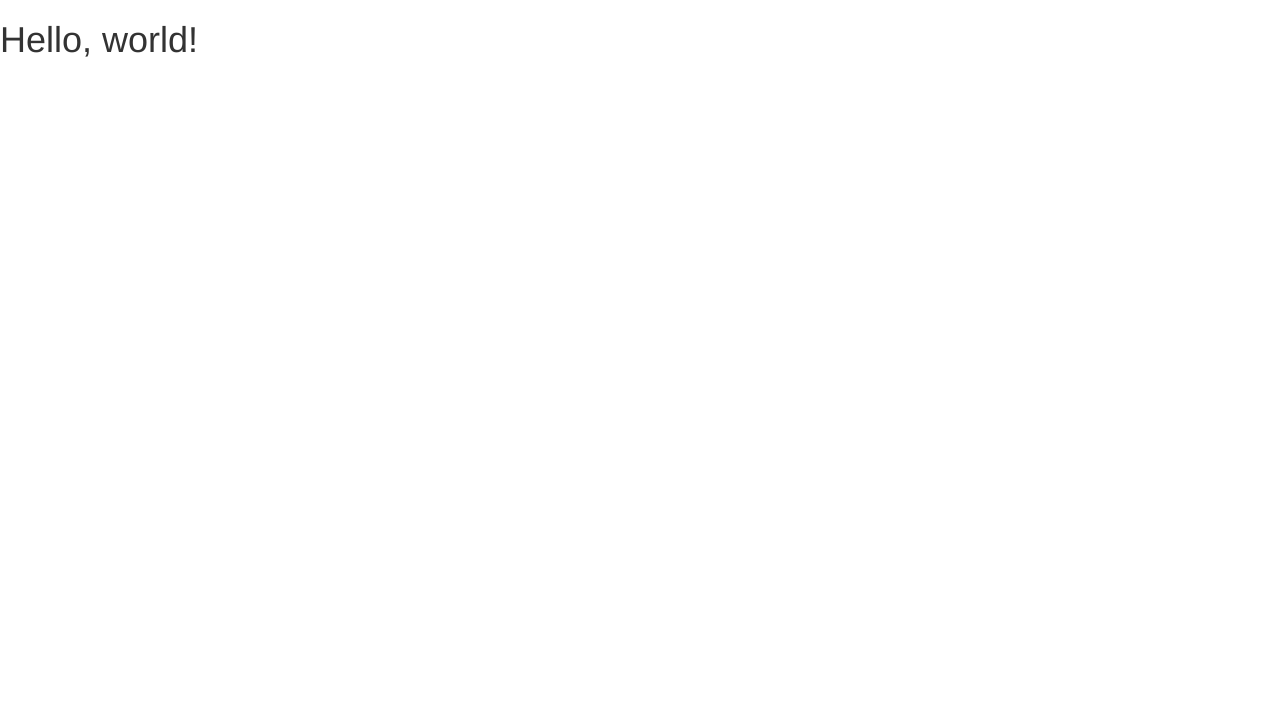
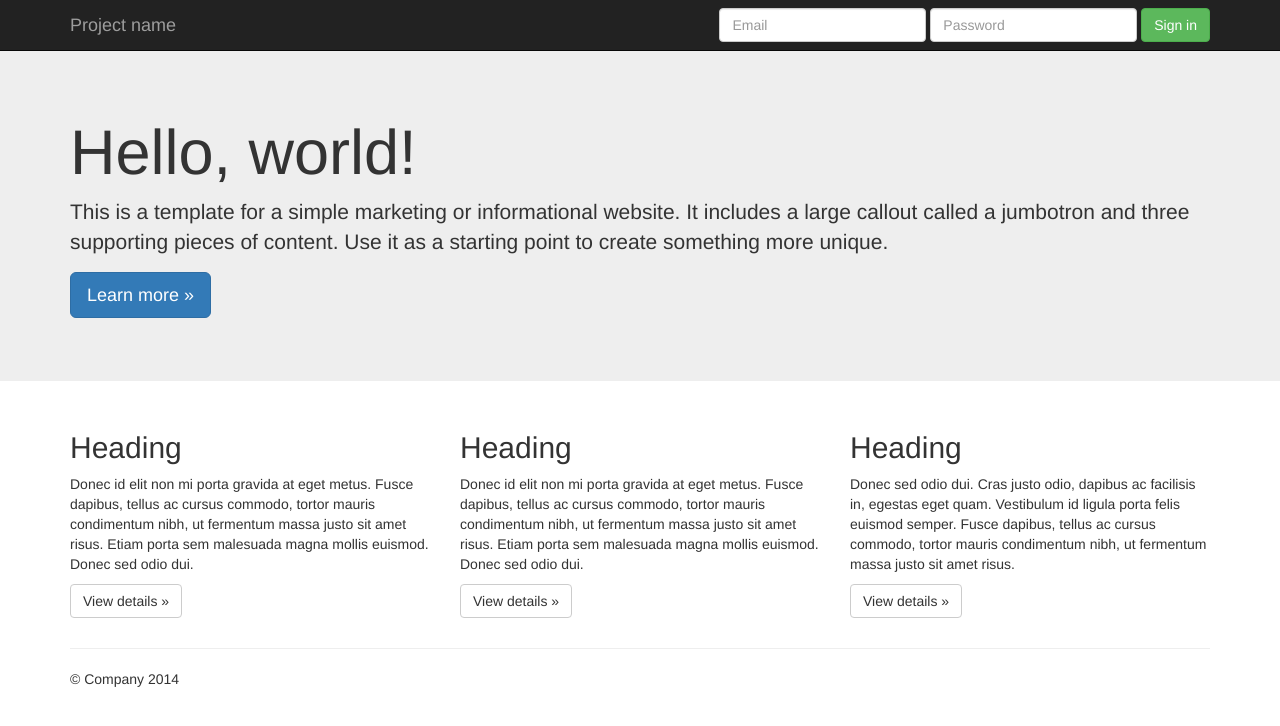
Before and after one commit to trbedwards/flood_predictor, a plain HTML site: page index.html in a window 1280 px wide. Drawn offline with nearby package versions, Linux system fonts and the light colour scheme.

Commit message:
Added jumbotron template

```diff
--- /dev/null
+++ b/css/jumbotron.css
@@ -0,0 +1,5 @@
+/* Move down content because we have a fixed navbar that is 50px tall */
+body {
+  padding-top: 50px;
+  padding-bottom: 20px;
+}
--- a/index.html
+++ b/index.html
@@ -9,6 +9,9 @@
     <!-- Bootstrap -->
     <link href="css/bootstrap.min.css" rel="stylesheet">
 
+    <!-- Custom styles for this template -->
+    <link href="css/jumbotron.css" rel="stylesheet">
+
     <!-- HTML5 shim and Respond.js for IE8 support of HTML5 elements and media queries -->
     <!-- WARNING: Respond.js doesn't work if you view the page via file:// -->
     <!--[if lt IE 9]>
@@ -17,7 +20,68 @@
     <![endif]-->
   </head>
   <body>
-    <h1>Hello, world!</h1>
+
+    <!-- navbar -->
+    <nav class="navbar navbar-inverse navbar-fixed-top">
+      <div class="container">
+        <div class="navbar-header">
+          <button type="button" class="navbar-toggle collapsed" data-toggle="collapse" data-target="#navbar" aria-expanded="false" aria-controls="navbar">
+            <span class="sr-only">Toggle navigation</span>
+            <span class="icon-bar"></span>
+            <span class="icon-bar"></span>
+            <span class="icon-bar"></span>
+          </button>
+          <a class="navbar-brand" href="#">Project name</a>
+        </div>
+        <div id="navbar" class="navbar-collapse collapse">
+          <form class="navbar-form navbar-right">
+            <div class="form-group">
+              <input type="text" placeholder="Email" class="form-control">
+            </div>
+            <div class="form-group">
+              <input type="password" placeholder="Password" class="form-control">
+            </div>
+            <button type="submit" class="btn btn-success">Sign in</button>
+          </form>
+        </div><!--/.navbar-collapse -->
+      </div>
+    </nav>
+
+    <!-- Main jumbotron for a primary marketing message or call to action -->
+    <div class="jumbotron">
+      <div class="container">
+        <h1>Hello, world!</h1>
+        <p>This is a template for a simple marketing or informational website. It includes a large callout called a jumbotron and three supporting pieces of content. Use it as a starting point to create something more unique.</p>
+        <p><a class="btn btn-primary btn-lg" href="#" role="button">Learn more &raquo;</a></p>
+      </div>
+    </div>
+
+    <div class="container">
+      <!-- Example row of columns -->
+      <div class="row">
+        <div class="col-md-4">
+          <h2>Heading</h2>
+          <p>Donec id elit non mi porta gravida at eget metus. Fusce dapibus, tellus ac cursus commodo, tortor mauris condimentum nibh, ut fermentum massa justo sit amet risus. Etiam porta sem malesuada magna mollis euismod. Donec sed odio dui. </p>
+          <p><a class="btn btn-default" href="#" role="button">View details &raquo;</a></p>
+        </div>
+        <div class="col-md-4">
+          <h2>Heading</h2>
+          <p>Donec id elit non mi porta gravida at eget metus. Fusce dapibus, tellus ac cursus commodo, tortor mauris condimentum nibh, ut fermentum massa justo sit amet risus. Etiam porta sem malesuada magna mollis euismod. Donec sed odio dui. </p>
+          <p><a class="btn btn-default" href="#" role="button">View details &raquo;</a></p>
+       </div>
+        <div class="col-md-4">
+          <h2>Heading</h2>
+          <p>Donec sed odio dui. Cras justo odio, dapibus ac facilisis in, egestas eget quam. Vestibulum id ligula porta felis euismod semper. Fusce dapibus, tellus ac cursus commodo, tortor mauris condimentum nibh, ut fermentum massa justo sit amet risus.</p>
+          <p><a class="btn btn-default" href="#" role="button">View details &raquo;</a></p>
+        </div>
+      </div>
+
+      <hr>
+
+      <footer>
+        <p>&copy; Company 2014</p>
+      </footer>
+    </div> <!-- /container -->
 
     <!-- jQuery (necessary for Bootstrap's JavaScript plugins) -->
     <script src="https://ajax.googleapis.com/ajax/libs/jquery/1.11.2/jquery.min.js"></script>
```
